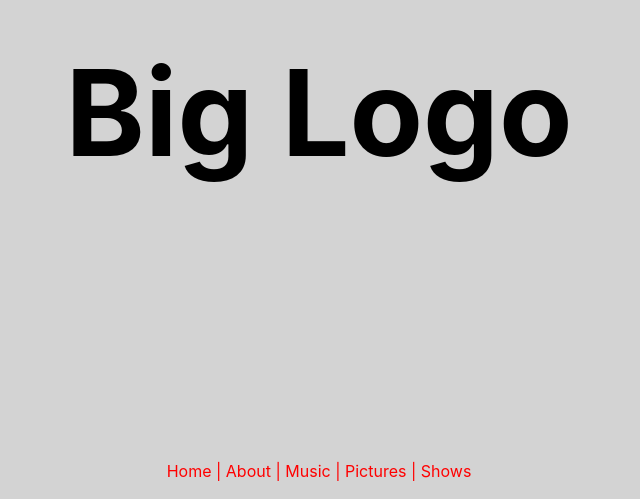
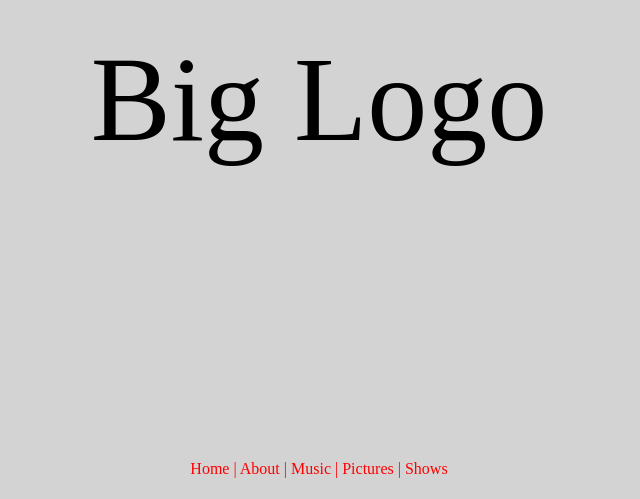
Before and after one commit to danBohon/scrollable-header, a React (Create React App) app: page / in a window 1280 px wide. Shown: the part 301-800 px from the top of the page, without its empty margins (321-961 px from the left). Built offline with nearby package versions, Linux system fonts and the light colour scheme.

Commit message:
add text size change on transition

```diff
--- a/package.json
+++ b/package.json
@@ -3,9 +3,11 @@
   "version": "0.1.0",
   "private": true,
   "dependencies": {
+    "import": "0.0.6",
     "react": "^16.8.6",
     "react-dom": "^16.8.6",
-    "react-scripts": "3.0.1"
+    "react-scripts": "3.0.1",
+    "reset-css": "^4.0.1"
   },
   "scripts": {
     "start": "react-scripts start",
--- a/src/App.css
+++ b/src/App.css
@@ -11,20 +11,31 @@
   background: rgb(211, 211, 211);
   width: 100vw;
   display: flex;
+  flex-direction: column;
   justify-content: center;
-  flex-direction: column;
+  /* padding: 0 0 100px; */
 }
 
 .navbar {
   color: red;
   background: rgb(211, 211, 211);
   padding: 20px 0;
+  height: 20px;
   width: 100vw;
   z-index: 6;
 }
 
+.navbar-before {
+  transition: 300ms ease;
+}
+
 .navbar-after {
   position: fixed;
+}
+
+.navbar-after-text {
+  transition: 300ms ease;
+  font-size: 20px;
 }
 
 .logo {
--- a/src/App.js
+++ b/src/App.js
@@ -1,4 +1,5 @@
 import React, { useState, useEffect } from "react";
+import "reset-css";
 import "./App.css";
 import Header from "./Header";
 import Body from "./Body";
--- a/src/Navbar.js
+++ b/src/Navbar.js
@@ -3,7 +3,11 @@ import React from "react";
 export default function Navbar(props) {
   return (
     <div
-      className={props.change ? "navbar navbar-after" : "navbar navbar-before"}
+      className={
+        props.change
+          ? "navbar navbar-after navbar-after-text"
+          : "navbar navbar-before"
+      }
     >
       <span>Home | </span>
       <span>About | </span>
```
Also changed, not shown: 1 other file (tests, documents, lock files or other folders).
